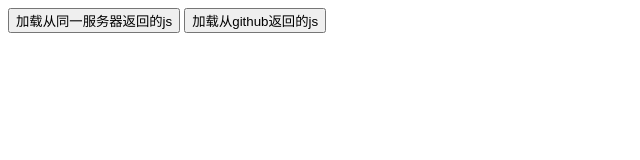
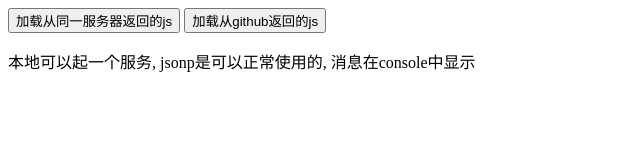
Before and after one commit to jerryni/blog, a plain HTML site: page jsonp.html in a window 1280 px wide. Shown: the whole page, without its empty margins (0-640 px from the left). Drawn offline with Linux system fonts and the light colour scheme.

Commit message:
update json.html

```diff
--- a/jsonp.html
+++ b/jsonp.html
@@ -7,6 +7,8 @@
 <body>
     <button id="sameOrigin">加载从同一服务器返回的js</button>
     <button id="diffOrigin">加载从github返回的js</button>
+
+    <p>本地可以起一个服务, jsonp是可以正常使用的, 消息在console中显示</p>
     <script>
         document.getElementById('sameOrigin').onclick = function () {
             var sp = document.createElement('script');
```
